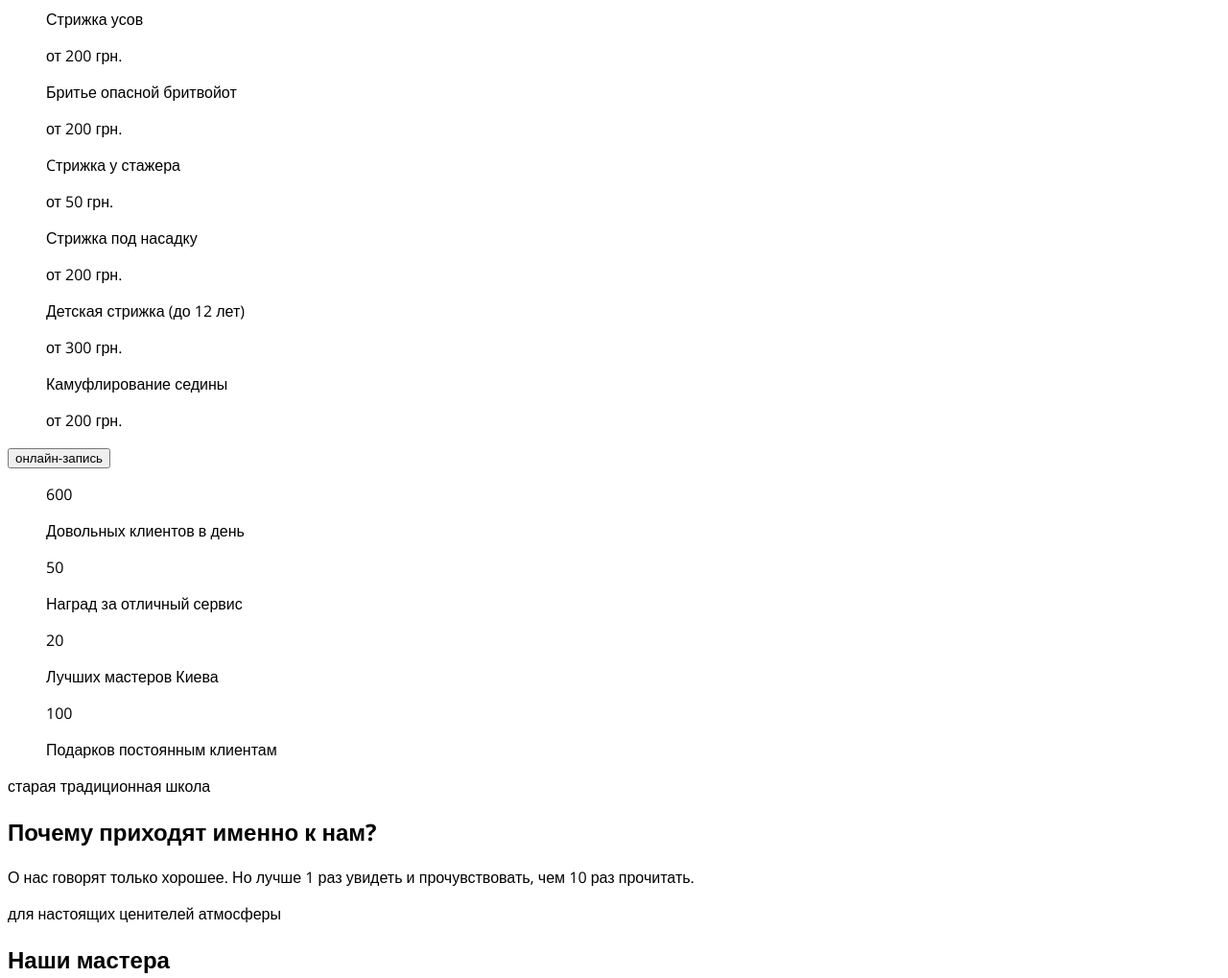
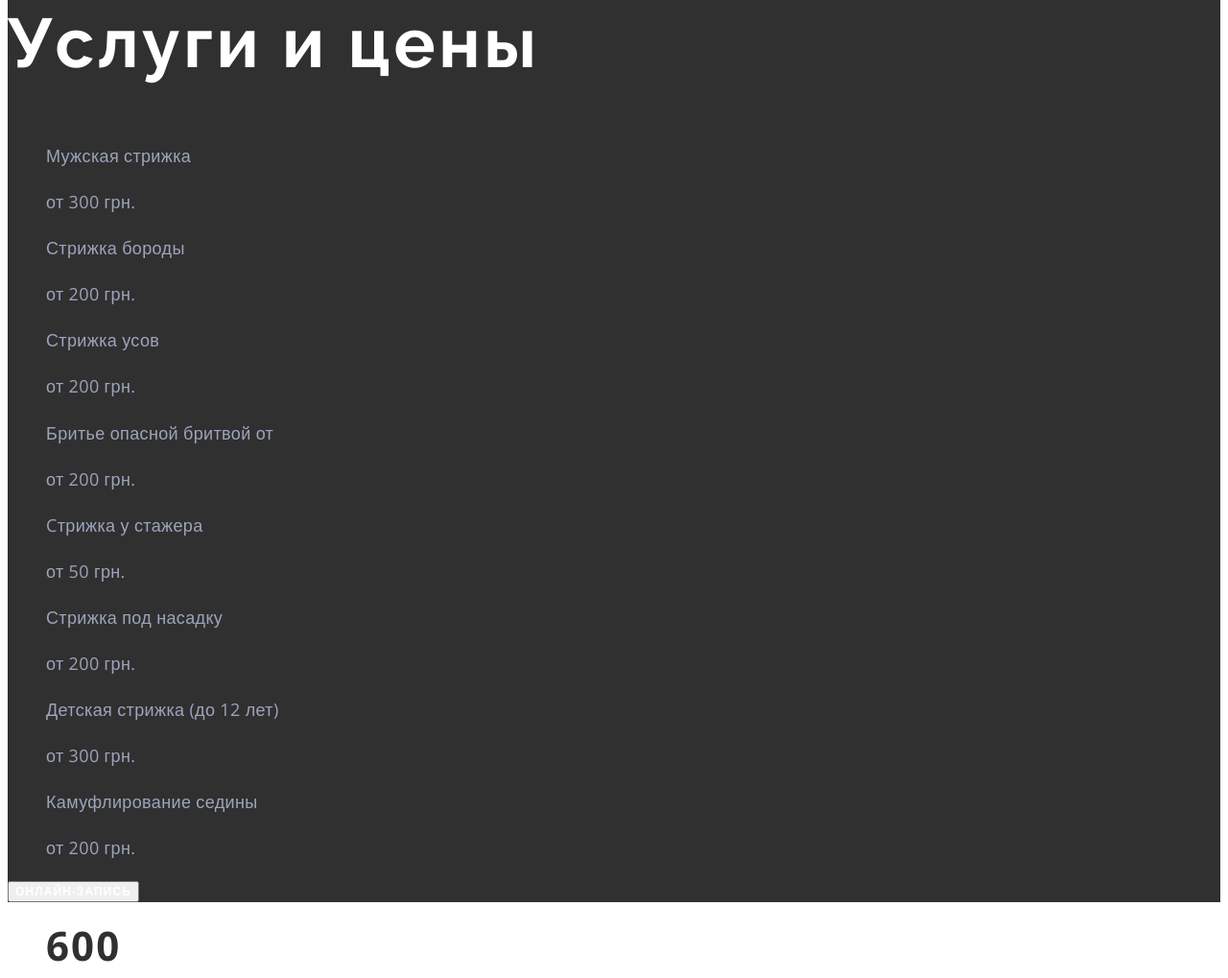
Before and after one commit to amkid/test-home-work-2, a plain HTML site: page index.html in a window 1280 px wide. Shown: the part 1998-3017 px from the top of the page at 96% size. Drawn offline with nearby package versions, Linux system fonts and the light colour scheme.

Commit message:
css-prices-reasons

```diff
--- a/css/styles.css
+++ b/css/styles.css
@@ -19,6 +19,36 @@ body {
 /*--скидує підкреслення посилань--*/
 .link {
   text-decoration: none;
+}
+.pre-title {
+  font-weight: 600;
+  font-size: 11px;
+  line-height: 1.36;
+  letter-spacing: 0.1em;
+  text-transform: uppercase;
+}
+.title {
+  font-family: "Raleway", sans-serif;
+  font-weight: 700;
+  font-size: 72px;
+  line-height: 1.18;
+  letter-spacing: 0.05em;
+}
+.btn {
+  font-family: inherit;
+  /*inherit-наслідуй примусово*/
+  font-weight: 600;
+  font-size: 12px;
+  line-height: 1.33;
+  letter-spacing: 0.09em;
+  text-transform: uppercase;
+}
+.after-title {
+  font-weight: 400;
+  font-size: 18px;
+  line-height: 1.67;
+  /* or 167% */
+  letter-spacing: 0.02em;
 }
 /*----------------header---------------*/
 .header {
@@ -42,12 +72,6 @@ body {
   color: #FFFFFF;
 }*/
 .header-btn {
-  font-family: inherit;/*inherit-наслідуй примусово*/
-  font-weight: 600;
-  font-size: 12px;
-  line-height: 1.33;
-  letter-spacing: 0.09em;
-  text-transform: uppercase;
   color: var(--first-btn-color);
 }
 /*----------------hero---------------*/
@@ -65,49 +89,22 @@ body {
   color: #FF6C00;
 }
 .hero-pre-title {
-  font-weight: 600;
-  font-size: 11px;
-  line-height: 1.36;
-  letter-spacing: 0.1em;
-  text-transform: uppercase;
   color: rgba(157, 164, 189, 0.6);
 }
 .hero-title {
-  font-family: "Raleway", sans-serif;
-  font-size: 72px;
-  line-height: 1.18;
-  letter-spacing: 0.05em;
   color: var(--first-title-color);
 }
 .hero-after-title {
-  font-size: 18px;
-  line-height: 1.67;
-  /* or 167% */
-  letter-spacing: 0.02em;
   color: #9DA4BD;
 }
 /*----------------about---------------*/
 .about-pre-title {
-  font-weight: 600;
-  font-size: 11px;
-  line-height: 1.36;
-  letter-spacing: 0.1em;
-  text-transform: uppercase;
   color: #303030;
 }
 .about-title {
-  font-family: "Raleway", sans-serif;
-  font-size: 42px;
-  line-height: 1.17;
-  letter-spacing: 0.05em;
   color: var(--second-title-color);
 }
 .about-after-title {
-  font-weight: 400;
-  font-size: 18px;
-  line-height: 1.67;
-  /* or 167% */
-  letter-spacing: 0.02em;
   color: #555555;
 }
 .about-text {
@@ -119,16 +116,55 @@ body {
   color: #555555;
 }
 .about-btn {
-  font-family: inherit;
-  font-weight: 600;
-  font-size: 12px;
-  line-height: 1.33;
-  letter-spacing: 0.09em;
-  text-transform: uppercase;
   color: var(--first-btn-color);
 }
 /*----------------prices---------------*/
+.prices {
+  background-color: #303030;
+}
+.prices-pre-title {
+  color: rgba(157, 164, 189, 0.6);
+}
+.prices-title {
+  color: var(--first-title-color);
+}
+.prices-item-text {
+  font-weight: 400;
+  font-size: 18px;
+  line-height: 1.67;
+  letter-spacing: 0.02em;
+  color: #9DA4BD;
+}
+.prices-btn {
+  color: var(--first-btn-color);
+}
+/*----------------reasons---------------*/
+.reasons-item-count {
+  font-weight: 700;
+  font-size: 42px;
+  line-height: 1.36;
+  text-align: center;
+  letter-spacing: 0.05em;
+  color: #303030;
+}
+.reasons-item-text {
+  font-weight: 600;
+  font-size: 11px;
+  line-height: 1.36;
+  text-align: center;
+  color: #303030;
+}
+.reasons-pre-title {
+  color: #303030;
+}
 
+.reasons-title {
+  color: var(--second-title-color);
+}
+
+.reasons-after-title {
+  color: #555555;
+}
 
 /*-- скачаний шрифт підключаєтся
 за допомогою цього тега
--- a/index.html
+++ b/index.html
@@ -40,8 +40,8 @@
             </ul>
             <div class="hero-content">
                 <p lang="en" class="hero-pre-title pre-title">A hair salon for men in Kyiv</p>
-                <h1 lang="en" class="hero-title">BarberShop</h1>
-                <p class="hero-after-title">Мы эксперты в модных мужских стрижках.
+                <h1 lang="en" class="hero-title title">BarberShop</h1>
+                <p class="hero-after-title after-title">Мы эксперты в модных мужских стрижках.
                 Работаем быстро, осторожно и со вкусом.</p>
             </div>
         </section>
@@ -66,68 +66,69 @@
         </section>
         <!--Section-prices-->
         <section class="prices">
-            <p class="prices-pre-title">Проведи время в компании лучших мастеров</p>
-            <h2 class="prices-title">Услуги и цены</h2>
-            <ul class="list">
-                <li>
-                    <p>Мужская стрижка</p>
-                    <p>от 300 грн.</p>
+            <p class="prices-pre-title pre-title">Проведи время в компании лучших мастеров</p>
+            <h2 class="prices-title title">Услуги и цены</h2>
+            <ul class="prices-list list">
+                <li class="prices-item">
+                    <p class="prices-item-text">Мужская стрижка</p>
+                    <p class="prices-item-text">от 300 грн.</p>
                 </li>
-                <li>
-                    <p>Стрижка бороды</p>
-                    <p>от 200 грн.</p>
+                <li class="prices-item">
+                    <p class="prices-item-text">Стрижка бороды</p>
+                    <p class="prices-item-text">от 200 грн.</p>
                 </li>
-                <li>
-                    <p>Стрижка усов</p>
-                    <p>от 200 грн.</p>
+                <li class="prices-item">
+                    <p class="prices-item-text">Стрижка усов</p>
+                    <p class="prices-item-text">от 200 грн.</p>
                 </li>
-                <li>
-                    <p>Бритье опасной бритвойот</p>
-                    <p>от 200 грн.</p>
+                <li class="prices-item">
+                    <p class="prices-item-text">Бритье опасной бритвой от</p>
+                    <p class="prices-item-text">от 200 грн.</p>
                 </li>
             </ul>
-            <ul class="list">
-                <li>
-                    <p>Cтрижка у стажера</p>
-                    <p>от 50 грн.</p>
+            <ul class="prices-list list">
+                <li class="prices-item">
+                    <p class="prices-item-text">Cтрижка у стажера</p>
+                    <p class="prices-item-text">от 50 грн.</p>
                 </li>
-                <li>
-                    <p>Стрижка под насадку</p>
-                    <p>от 200 грн.</p>
+                <li class="prices-item">
+                    <p class="prices-item-text">Стрижка под насадку</p>
+                    <p class="prices-item-text">от 200 грн.</p>
                 </li>
-                <li>
-                    <p>Детская стрижка (до 12 лет)</p>
-                    <p>от 300 грн.</p>
+                <li class="prices-item">
+                    <p class="prices-item-text">Детская стрижка (до 12 лет)</p>
+                    <p class="prices-item-text">от 300 грн.</p>
                 </li>
-                <li>
-                    <p>Камуфлирование седины</p>
-                    <p>от 200 грн.</p>
+                <li class="prices-item">
+                    <p class="prices-item-text">Камуфлирование седины</p>
+                    <p class="prices-item-text">от 200 грн.</p>
                 </li>
             </ul>
-            <button type="button">онлайн-запись</button>
+            <button type="button" class="prices-btn btn">онлайн-запись</button>
         </section>
+        <!--Section-reasons-->
         <section>
-            <ul class="list">
-                <li>
-                    <span>600</span>
-                    <p>Довольных клиентов в день</p>
+            <ul class="reasons-list list">
+                <li class="reasons-item">
+                    <span class="reasons-item-count">600</span>
+                    <p class="reasons-item-text">Довольных клиентов в день</p>
                 </li>
-                <li>
-                    <span>50</span>
-                    <p>Наград за отличный сервис</p>
+                <li class="reasons-item">
+                    <span class="reasons-item-count">50</span>
+                    <p class="reasons-item-text">Наград за отличный сервис</p>
                 </li>
-                <li>
-                    <span>20</span>
-                    <p>Лучших мастеров Киева</p>
+                <li class="reasons-item">
+                    <span class="reasons-item-count">20</span>
+                    <p class="reasons-item-text">Лучших мастеров Киева</p>
                 </li>
-                <li>
-                    <span>100</span>
-                    <p>Подарков постоянным клиентам</p>
+                <li class="reasons-item">
+                    <span class="reasons-item-count">100</span>
+                    <p class="reasons-item-text">Подарков постоянным клиентам</p>
                 </li>
             </ul>
-            <p>старая традиционная школа</p>
-            <h2>Почему приходят именно к нам?</h2>
-            <p>О нас говорят только хорошее.
+            <p class="reasons-pre-title pre-title">старая традиционная школа</p>
+            <h2 class="reasons-title title">Почему приходят именно к нам?</h2>
+            <p class="reasons-after-title after-title">О нас говорят только хорошее.
                 Но лучше 1 раз увидеть и прочувствовать,
                 чем 10 раз прочитать.</p>
         </section>
```
